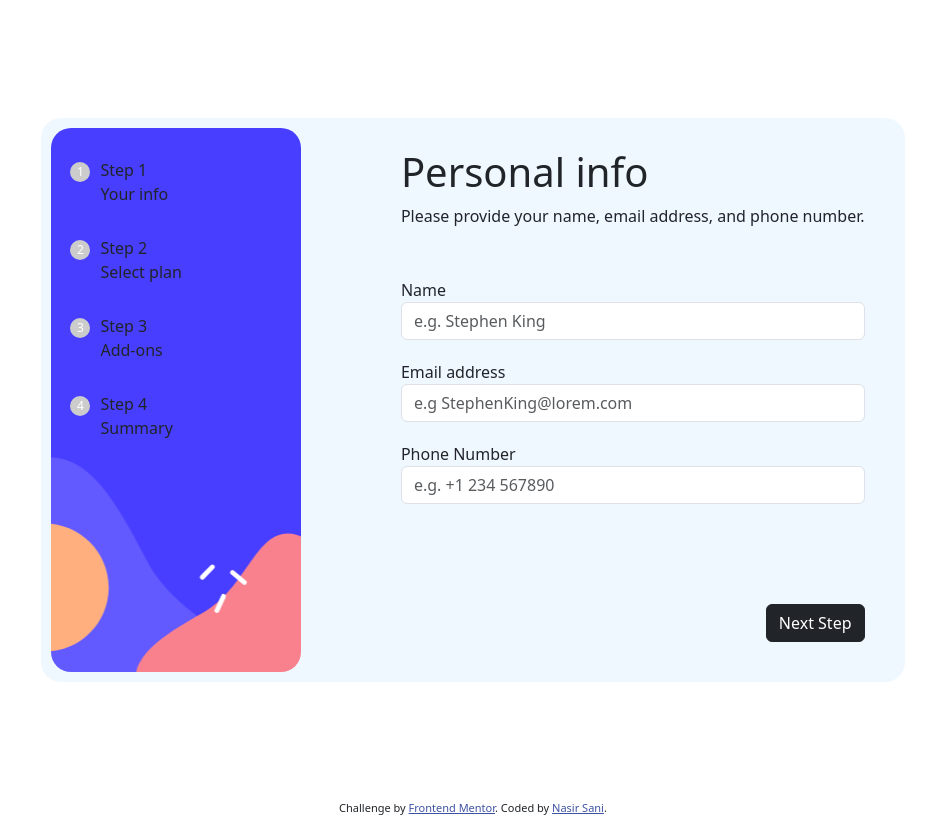
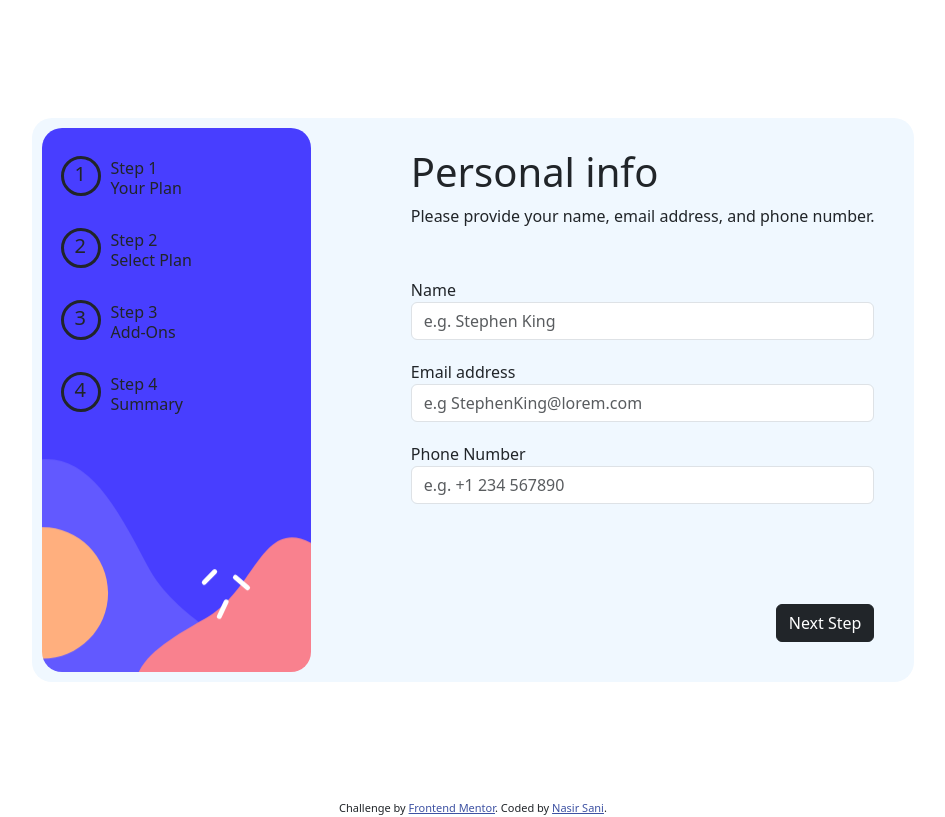
Before and after one commit to Blazehashira/Multi-Step-Form, a plain HTML site: page index.html in a window 1280 px wide. Shown: the whole page, without its empty margins (167-1112 px from the left). Drawn offline with nearby package versions, Linux system fonts and the light colour scheme.

Commit message:
Sidebar button list styling done

```diff
--- a/assets/styles.css
+++ b/assets/styles.css
@@ -1,6 +1,7 @@
-.body {
+body {
   margin: 0;
 }
+
 .container {
   display: flex;
   justify-content: center;
@@ -36,31 +37,26 @@
   display: flex;
   flex-direction: column;
   padding: 0 100px 0 0;
-
   justify-content: center;
 }
-.sideBar ol li::before {
-  content: counter(item);
-  counter-increment: item;
+.sideBar ol li {
+  margin-top: 28px;
+  display: flex;
+}
+.sidebar-no {
+  border-style: solid;
+  font-size: 20px;
+  padding: 0 11px;
   border-radius: 50%;
-  width: 20px;
+  width: 40px;
+  height: 40px;
+}
+.sidebar-txt {
+  padding-left: 10px;
+}
+.sidebar-steps {
   height: 20px;
-  background: #ccc;
-  color: #fff;
-  text-align: center;
-  line-height: 20px;
-  font-size: 12px;
-  display: inline-block;
-  margin-right: 10px;
 }
-.sideBar ol li {
-  margin-top: 30px;
-}
-.break-word {
-  display: block;
-  margin-left: 30px;
-}
-
 /* Section 1 -Your info */
 #section1 {
   grid-area: mc;
--- a/index.html
+++ b/index.html
@@ -43,10 +43,34 @@
         <!-- Sidebar start -->
         <div class="sideBar">
           <ol>
-            <li>Step 1<span class="break-word">Your info</span></li>
-            <li>Step 2<span class="break-word">Select plan</span></li>
-            <li>Step 3<span class="break-word">Add-ons</span></li>
-            <li>Step 4<span class="break-word">Summary</span></li>
+            <li>
+              <div class="sidebar-no">1</div>
+              <div class="sidebar-txt">
+                <div class="sidebar-steps">Step 1</div>
+                <div>Your Plan</div>
+              </div>
+            </li>
+            <li>
+              <div class="sidebar-no">2</div>
+              <div class="sidebar-txt">
+                <div class="sidebar-steps">Step 2</div>
+                <div>Select Plan</div>
+              </div>
+            </li>
+            <li>
+              <div class="sidebar-no">3</div>
+              <div class="sidebar-txt">
+                <div class="sidebar-steps">Step 3</div>
+                <div>Add-Ons</div>
+              </div>
+            </li>
+            <li>
+              <div class="sidebar-no">4</div>
+              <div class="sidebar-txt">
+                <div class="sidebar-steps">Step 4</div>
+                <div>Summary</div>
+              </div>
+            </li>
           </ol>
         </div>
 
```
